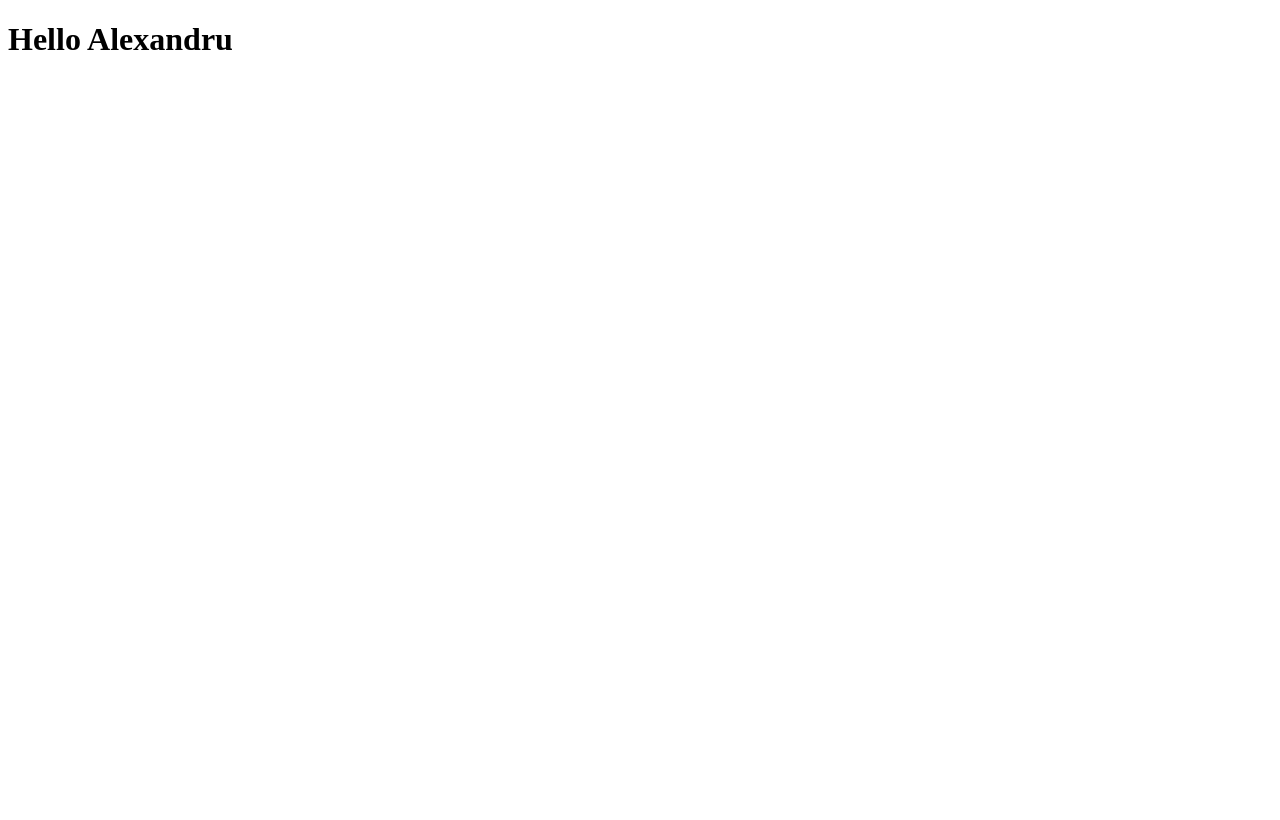
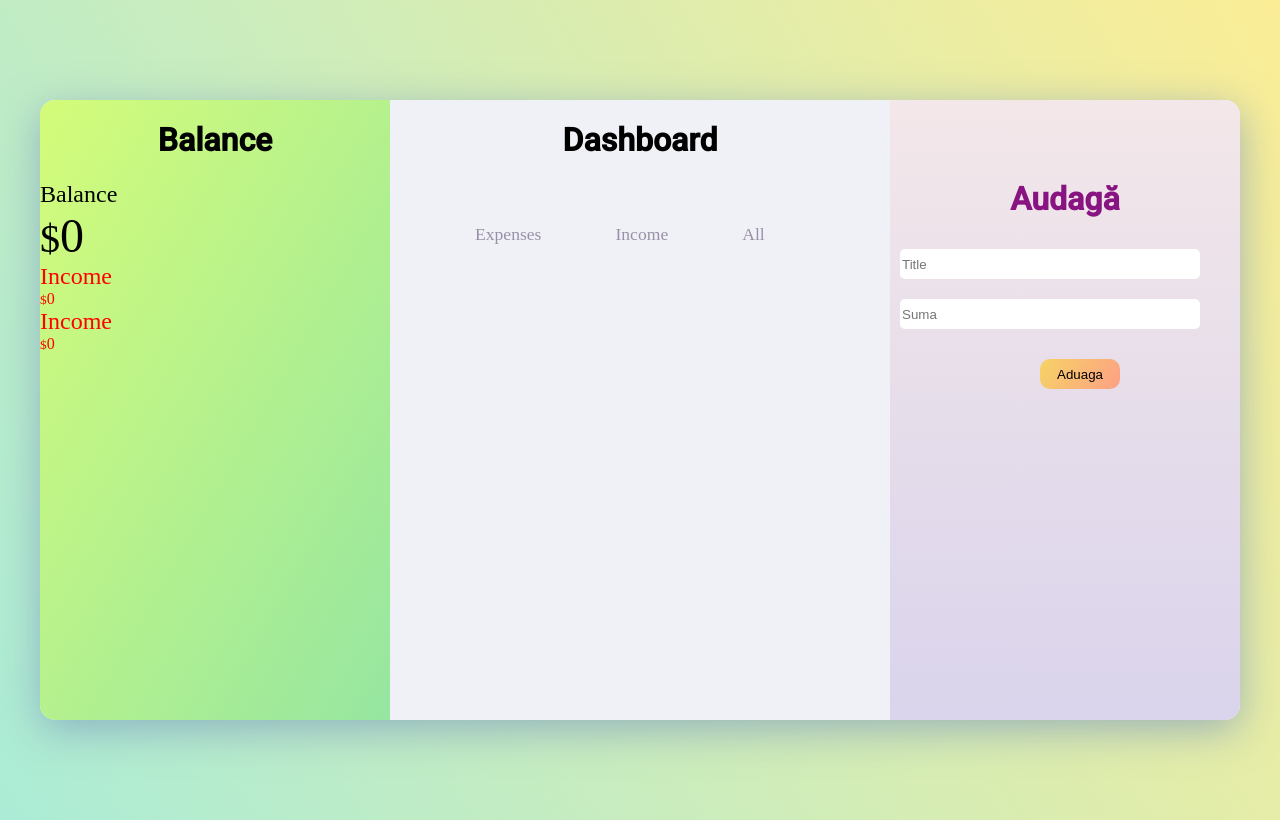
Before and after one commit to alexandru997/loadingPage, a plain HTML site: page index.html in a window 1280 px wide. Drawn offline with Linux system fonts and the light colour scheme.

Commit message:
Loading Page

```diff
--- a/index.html
+++ b/index.html
@@ -1,11 +1,69 @@
 <!DOCTYPE html>
 <html lang="en">
-<head>
-    <meta charset="UTF-8">
-    <meta name="viewport" content="width=device-width, initial-scale=1.0">
-    <title>Document</title>
-</head>
-<body>
-    <h1>Hello Alexandru</h1>
-</body>
+  <head>
+    <meta charset="UTF-8" />
+    <meta name="viewport" content="width=device-width, initial-scale=1.0" />
+    <link rel="stylesheet" href="./style.css" />
+    <link href="https://fonts.googleapis.com/css2?family=Roboto:wght@500&display=swap" rel="stylesheet">
+    <title>BudgetApp</title>
+  </head>
+  <body>
+    <div class="container">
+      <div class="adauga">
+        <h1 class="title1">Audagă</h1>
+        <!-- formaAdauga -->
+        <div class="form" class="form1">
+          <input type="text" class="text1" placeholder="Title">
+          <input type="text" class="text1" placeholder="Suma">
+          <button class="button">Aduaga</button>
+
+        </div>
+        <!-- //formaAdauga -->
+      </div>
+     <div class="container2">
+       <h1 class="balance1">Balance</h1>
+       <div class="balance">
+        <div class="title">
+            Balance
+        </div>
+        <div class="value">
+            <small>$</small>0
+        </div>
+    </div>
+    <div class="balance3">
+    <div class="account">
+        <div class="income">
+            <div class="title">
+                Income
+            </div>
+            <div class="income-total">
+                <small>$</small>0
+            </div>
+        </div>
+        <div class="chart"></div>
+        <div class="outcome">
+            <div class="title">
+                Income
+            </div>
+            <div class="outcome-total">
+                <small>$</small>0
+            </div>
+        </div>
+      </div>
+    </div>
+
+     </div>
+     <div class="container3">
+       <h1 class="dashboard1">Dashboard</h1>
+
+       <div class="toggle">
+        <div class="tab1">Expenses</div>
+        <div class="tab2">Income</div>
+        <div class="tab3 active">All</div>
+    </div>
+    <div class="hide" id="income">
+      <ul class="list"></ul>
+     </div>
+    </div>
+  </body>
 </html>
--- a/style.css
+++ b/style.css
@@ -0,0 +1,120 @@
+* {
+    box-sizing: border-box;
+  }
+  body {
+    margin: 0;
+    padding: 0;
+    background-image: linear-gradient(60deg, #abecd6 0%, #fbed96 100%);
+  }
+  .container {
+    width: 1200px;
+    height: 620px;
+    margin: 100px auto;
+    background-color: #f0f1f6;
+    border-radius: 15px;
+    box-shadow: 0px 10px 40px rgba(126, 155, 189, 0.7);
+    position: relative;
+  }
+  .adauga {
+    width: 350px;
+    height: 620px;
+    position: absolute;
+    border-radius: 0 15px 15px 0;
+    right: 0;
+    bottom: 0;
+    background-image: linear-gradient(
+      to top,
+      #dad4ec 0%,
+      #dad4ec 1%,
+      #f3e7e9 100%
+    );
+  }
+
+  .title1 {
+    display: flex;
+    justify-content: center;
+    margin-top: 80px;
+    font-family: "Roboto", sans-serif;
+    color: #881482;
+  }
+
+  .text1 {
+    height: 30px;
+    width: 300px;
+    margin: 10px;
+    border: 0;
+    border-radius: 5px;
+  }
+  .button {
+    display: flex;
+    justify-content: center;
+    align-items: center;
+    background-image: linear-gradient(120deg, #f6d365 0%, #fda085 100%);
+    height: 30px;
+    width: 80px;
+    border-radius: 10px;
+    border: 0;
+    position: absolute;
+    left: 150px;
+    margin-top: 20px;
+  }
+
+  .container2 {
+    width: 350px;
+    height: 620px;
+    position: absolute;
+    border-radius: 15px 0 0 15px;
+    left: 0;
+    bottom: 0;
+    background-image: linear-gradient(120deg, #d4fc79 0%, #96e6a1 100%);
+  }
+  .container3 {
+    width: 500px;
+    height: 620px;
+    position: absolute;
+    bottom: 0;
+    right: 350px;
+  }
+  .balance1 {
+    display: flex;
+    justify-content: center;
+    font-family: "Roboto", sans-serif;
+  }
+
+  .title {
+    font-size: 1.5rem;
+  }
+
+  .value {
+    font-size: 3rem;
+  }
+
+  .balance3 {
+    display: block;
+    display: inline-block;
+    color: red;
+  }
+
+  .toggle {
+    display: block;
+    margin-top: 30px;
+    margin-left: 50px;
+  }
+  .toggle .tab1,
+  .tab2,
+  .tab3 {
+    display: inline-block;
+    margin-top:0;
+    padding: 35px;
+    cursor: pointer;
+    font-size: 1.1em;
+    color: #1a0034;
+    opacity: 0.4;
+  }
+
+  .dashboard1 {
+    display: flex;
+    justify-content: center;
+    margin-bottom: 0;
+    font-family: "Roboto", sans-serif;
+  }
```
